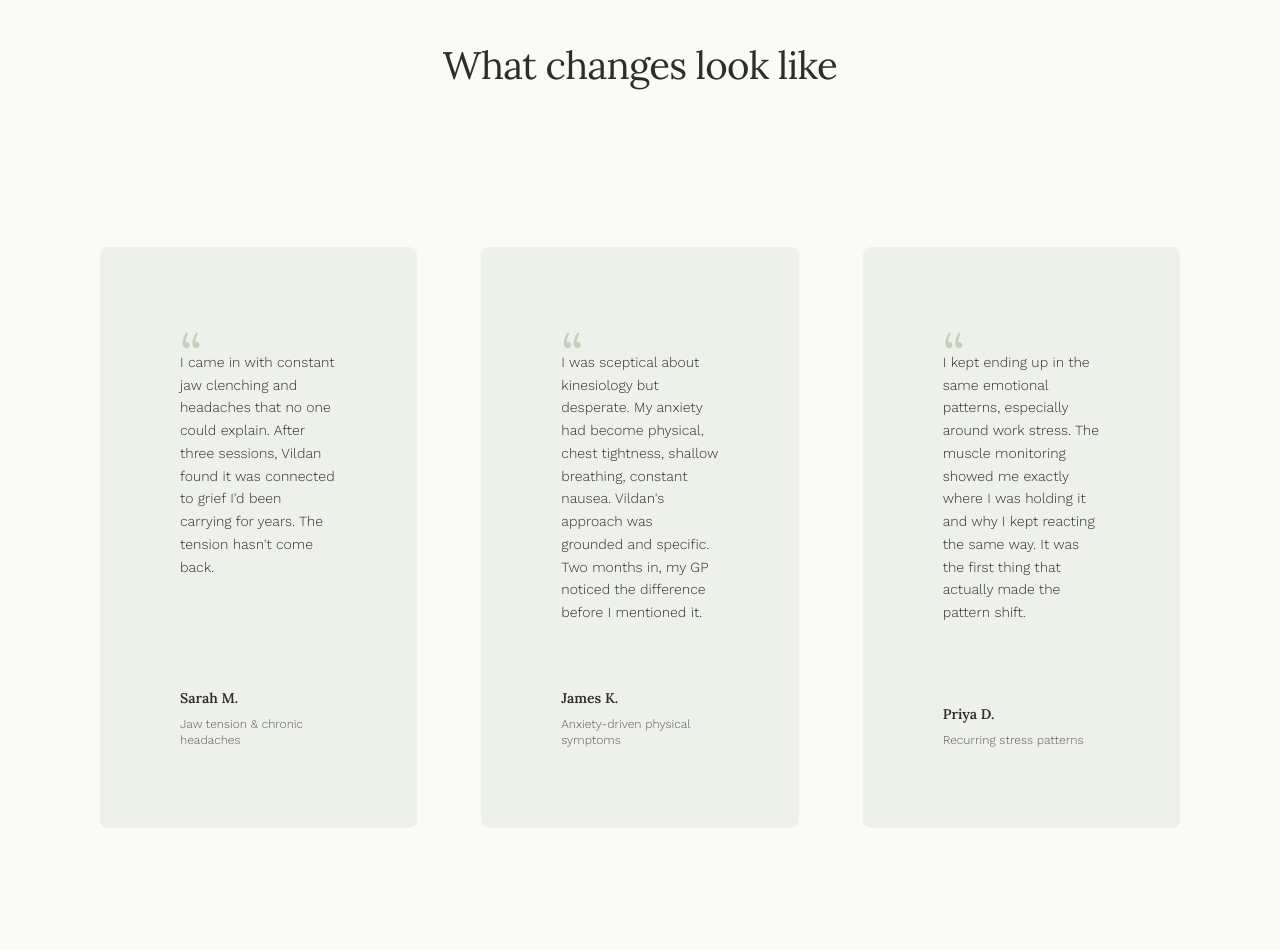
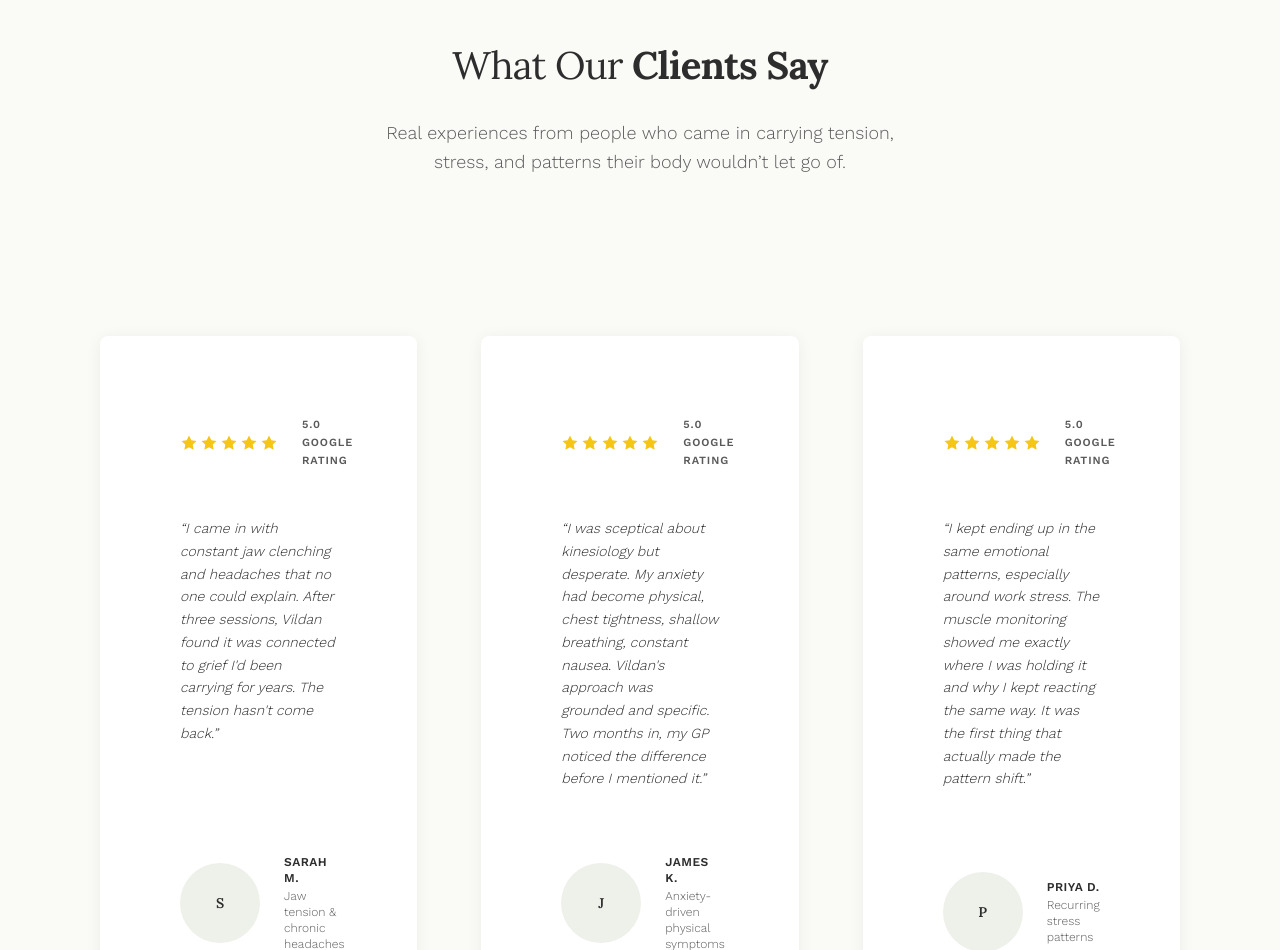
Before and after one commit to marinovicluke-byte/vildans-website, a Next.js app: page /vildans-website/ in a window 1280 px wide. Shown: the part 3382-4332 px from the top of the page. Built offline with nearby package versions, Linux system fonts and the light colour scheme.

Commit message:
Redesign testimonials section with cards, stars, and brand accent bars

```diff
--- a/src/components/home/Testimonials.tsx
+++ b/src/components/home/Testimonials.tsx
@@ -7,51 +7,100 @@ const testimonials = [
     quote:
       "I came in with constant jaw clenching and headaches that no one could explain. After three sessions, Vildan found it was connected to grief I'd been carrying for years. The tension hasn't come back.",
     name: "Sarah M.",
-    condition: "Jaw tension & chronic headaches",
+    role: "Jaw tension & chronic headaches",
+    rating: "5.0",
+    accentColor: "bg-bg-secondary", // sage green
   },
   {
     quote:
       "I was sceptical about kinesiology but desperate. My anxiety had become physical, chest tightness, shallow breathing, constant nausea. Vildan's approach was grounded and specific. Two months in, my GP noticed the difference before I mentioned it.",
     name: "James K.",
-    condition: "Anxiety-driven physical symptoms",
+    role: "Anxiety-driven physical symptoms",
+    rating: "5.0",
+    accentColor: "bg-text-primary", // dark
   },
   {
     quote:
       "I kept ending up in the same emotional patterns, especially around work stress. The muscle monitoring showed me exactly where I was holding it and why I kept reacting the same way. It was the first thing that actually made the pattern shift.",
     name: "Priya D.",
-    condition: "Recurring stress patterns",
+    role: "Recurring stress patterns",
+    rating: "5.0",
+    accentColor: "bg-accent", // terracotta
   },
 ];
+
+function StarIcon() {
+  return (
+    <svg width="18" height="18" viewBox="0 0 24 24" fill="#F5C518" xmlns="http://www.w3.org/2000/svg">
+      <path d="M12 2l3.09 6.26L22 9.27l-5 4.87 1.18 6.88L12 17.77l-6.18 3.25L7 14.14 2 9.27l6.91-1.01L12 2z" />
+    </svg>
+  );
+}
 
 export function Testimonials() {
   return (
     <Section bg="primary">
       <Container>
+        {/* Header */}
         <Reveal className="text-center mb-16 md:mb-20">
-          <p className="label-caps mb-5">
-            Client experiences
+          <p className="label-caps mb-5 text-accent">
+            Client Satisfaction
           </p>
           <h2 className="font-heading text-text-primary">
-            What changes look like
+            What Our <span className="font-bold">Clients Say</span>
           </h2>
+          <p className="text-text-secondary mt-4 max-w-[560px] mx-auto font-light">
+            Real experiences from people who came in carrying tension, stress, and patterns their body wouldn&rsquo;t let go of.
+          </p>
         </Reveal>
+
+        {/* Cards */}
         <div className="grid md:grid-cols-3 gap-6 md:gap-8 max-w-[1100px] mx-auto">
           {testimonials.map((testimonial, i) => (
             <Reveal key={i} delay={i * 80} className="flex flex-col">
-              <blockquote className="bg-bg-secondary-light rounded-lg p-8 md:p-10 flex flex-col flex-1 transition-all duration-base ease-smooth hover:-translate-y-1 hover:shadow-[0_12px_32px_rgba(0,0,0,0.08)]">
-                <span className="font-heading text-[3.5rem] leading-none text-bg-secondary/50 select-none -mb-4" aria-hidden="true">
-                  &ldquo;
-                </span>
-                <p className="text-text-primary text-sm leading-relaxed flex-1 mb-8 font-light">
-                  {testimonial.quote}
-                </p>
-                <footer>
-                  <p className="font-heading font-semibold text-text-primary text-sm">
-                    {testimonial.name}
+              <div className="bg-white rounded-lg shadow-[0_2px_16px_rgba(0,0,0,0.06)] flex flex-col flex-1 overflow-hidden transition-all duration-base ease-smooth hover:-translate-y-1 hover:shadow-[0_12px_32px_rgba(0,0,0,0.1)]">
+                <div className="p-8 md:p-10 flex flex-col flex-1">
+                  {/* Stars + Rating */}
+                  <div className="flex items-center gap-3 mb-6">
+                    <div className="flex gap-0.5">
+                      <StarIcon />
+                      <StarIcon />
+                      <StarIcon />
+                      <StarIcon />
+                      <StarIcon />
+                    </div>
+                    <span className="text-[11px] font-body font-semibold tracking-[0.08em] uppercase text-text-secondary">
+                      {testimonial.rating} Google Rating
+                    </span>
+                  </div>
+
+                  {/* Quote */}
+                  <p className="text-text-primary text-sm leading-relaxed flex-1 mb-8 font-light italic">
+                    &ldquo;{testimonial.quote}&rdquo;
                   </p>
-                  <p className="text-text-secondary text-xs mt-1 font-light">{testimonial.condition}</p>
-                </footer>
-              </blockquote>
+
+                  {/* Author */}
+                  <div className="flex items-center gap-3">
+                    {/* Avatar placeholder */}
+                    <div className="w-10 h-10 rounded-full bg-bg-secondary-light flex items-center justify-center flex-shrink-0">
+                      <span className="text-sm font-heading font-semibold text-text-primary">
+                        {testimonial.name.charAt(0)}
+                      </span>
+                    </div>
+                    <div>
+                      <p className="font-body font-semibold text-text-primary text-xs tracking-[0.04em] uppercase">
+                        {testimonial.name}
+                      </p>
+                      <p className="text-text-secondary text-xs mt-0.5 font-light">
+                        {testimonial.role}
+                      </p>
+                    </div>
+                  </div>
+                </div>
+
+                {/* Coloured accent bar at bottom */}
+                <div className={`h-1 ${testimonial.accentColor} w-full`} />
+              </div>
             </Reveal>
           ))}
         </div>
```
